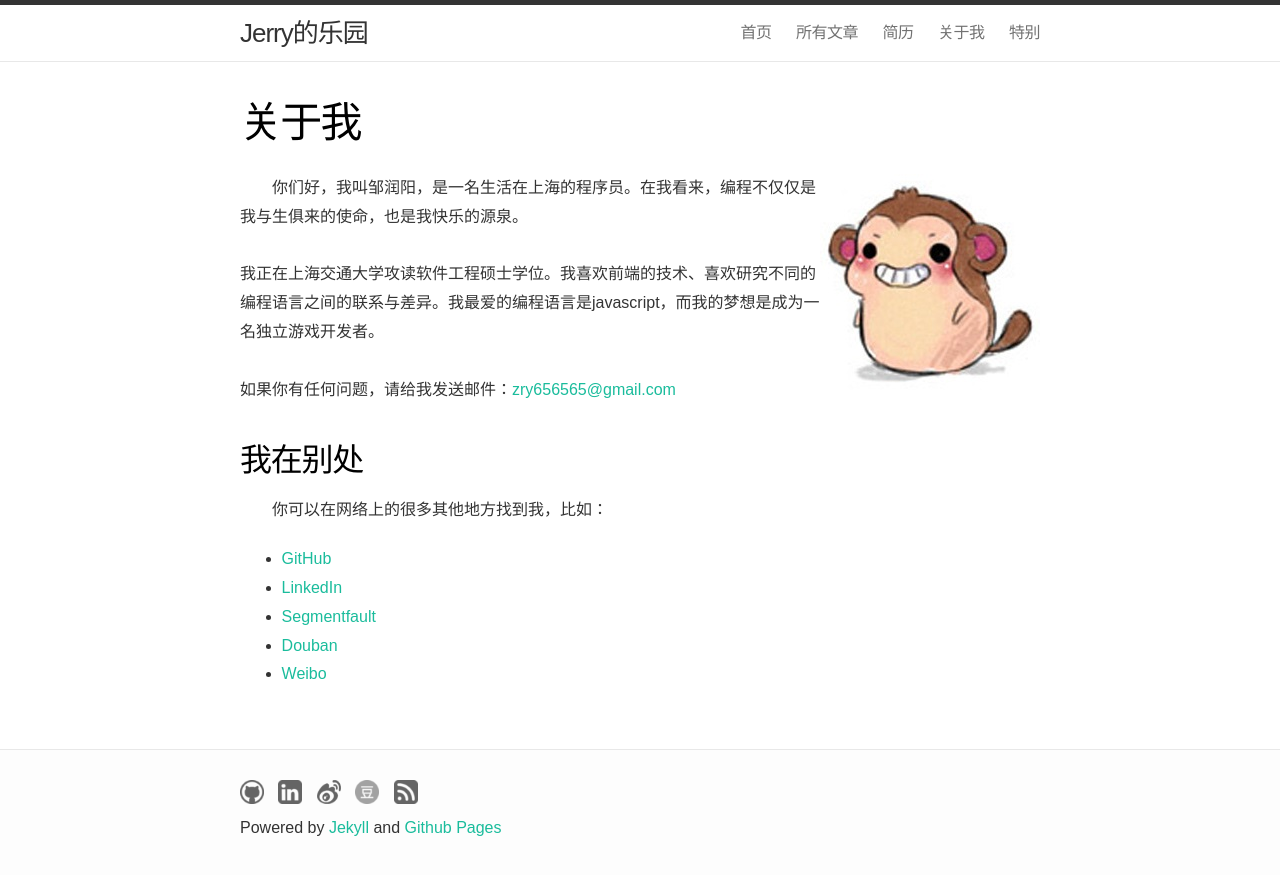
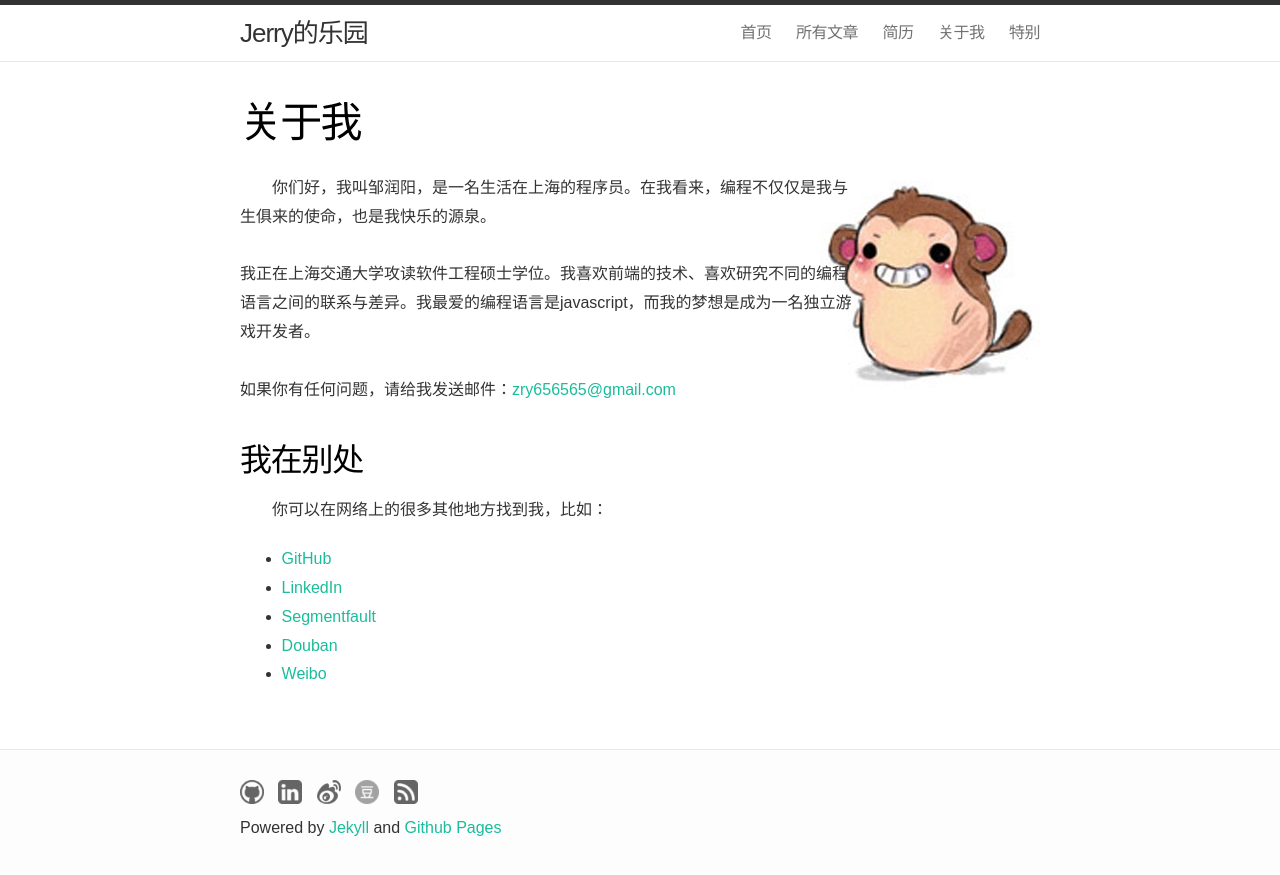
Before and after one commit to zry656565/heaven-blog, a Jekyll site: the page built from 3_about.md, in a window 1280 px wide. Shown: the top 875 px of the page. Built offline with Jekyll 4.4.1, drawn with Linux system fonts in a browser that asks for light colours; comment, search, counter and statistics services are not loaded.

Commit message:
fix the problem caused by text-indent

```diff
--- a/css/main.css
+++ b/css/main.css
@@ -198,6 +198,9 @@ a:visited { color: #205caa; }
 .post-content p {
   text-indent: 2em;
 }
+.post-content p img {
+  margin: 0 0 0 -2em;
+}
 
 .post pre,
 .post code {
```
